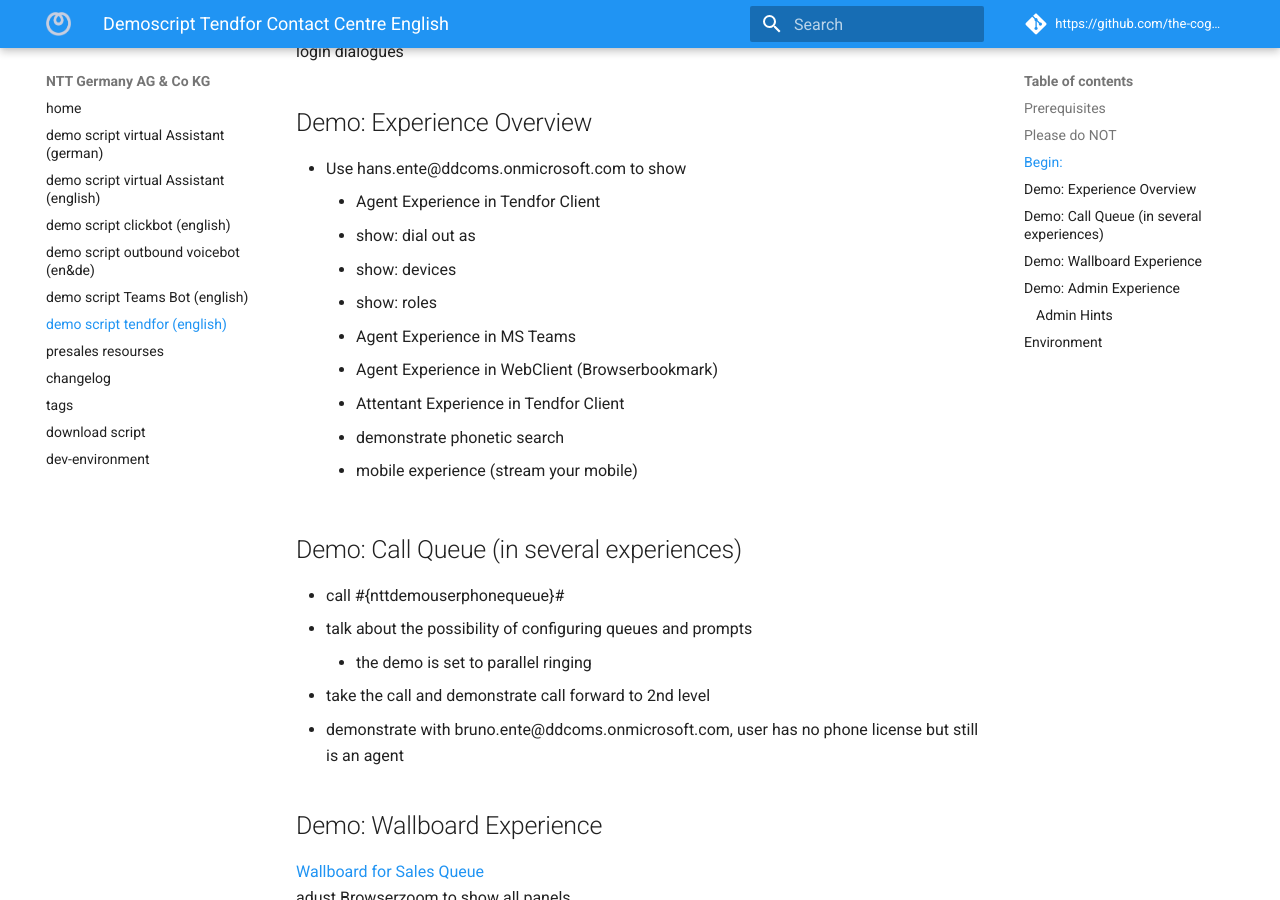
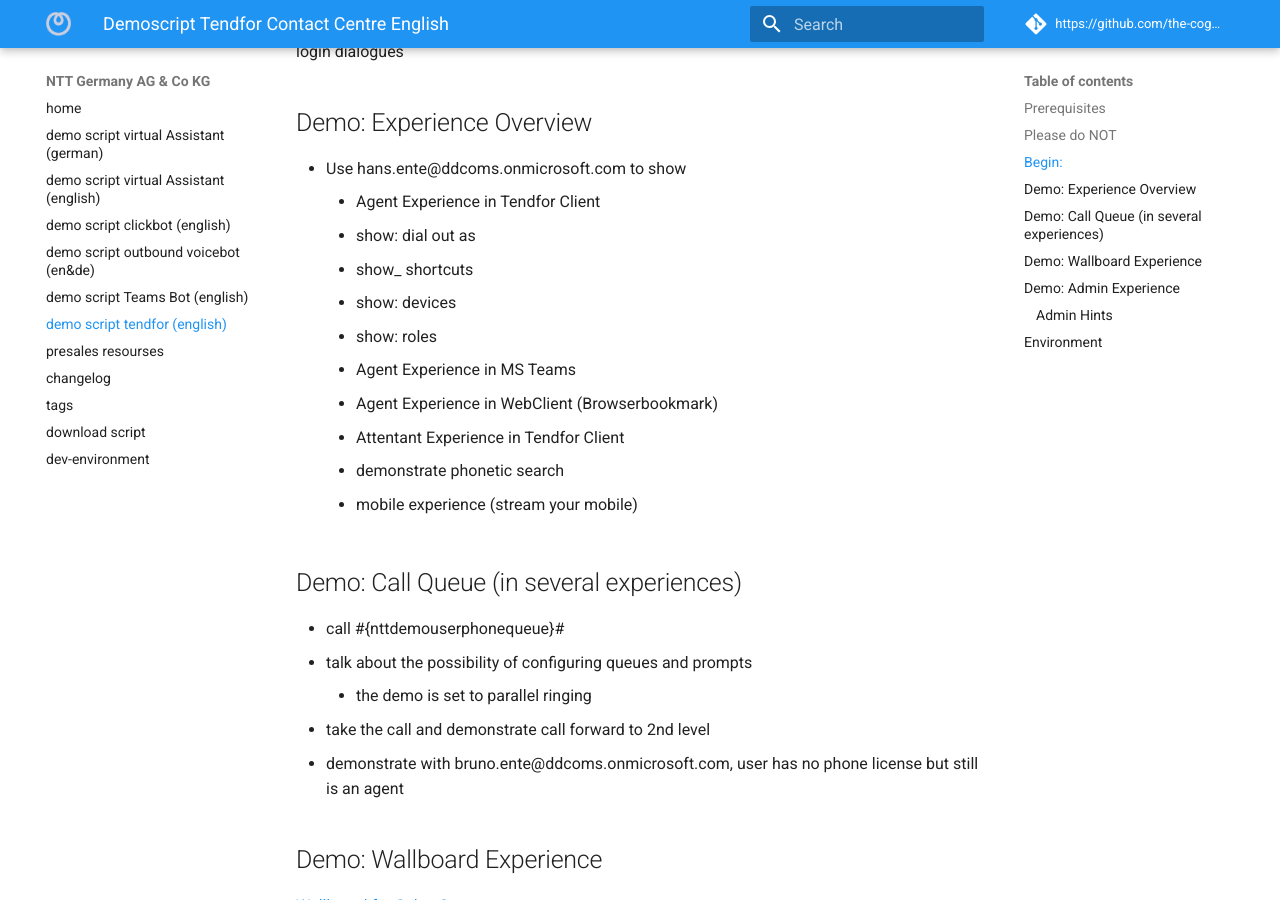
Before and after one commit to the-cognitiveservices-ninja/demo-environment, an MkDocs documentation site: the page built from docs/tendfor.md, in a window 1280 px wide and 900 px high, scrolled down 921 px. Built offline with MkDocs 1.6.1 and Material for MkDocs 9.7.7, drawn with Linux system fonts in a browser that asks for light colours; comment, search, counter and statistics services are not loaded.

Commit message:
Update tendfor.md

```diff
--- a/docs/tendfor.md
+++ b/docs/tendfor.md
@@ -39,6 +39,7 @@
   - Use hans.ente@ddcoms.onmicrosoft.com to show
     -  Agent Experience in Tendfor Client
       -  show: dial out as
+      -  show_ shortcuts
       -  show: devices
       -  show: roles
     -  Agent Experience in MS Teams
```
